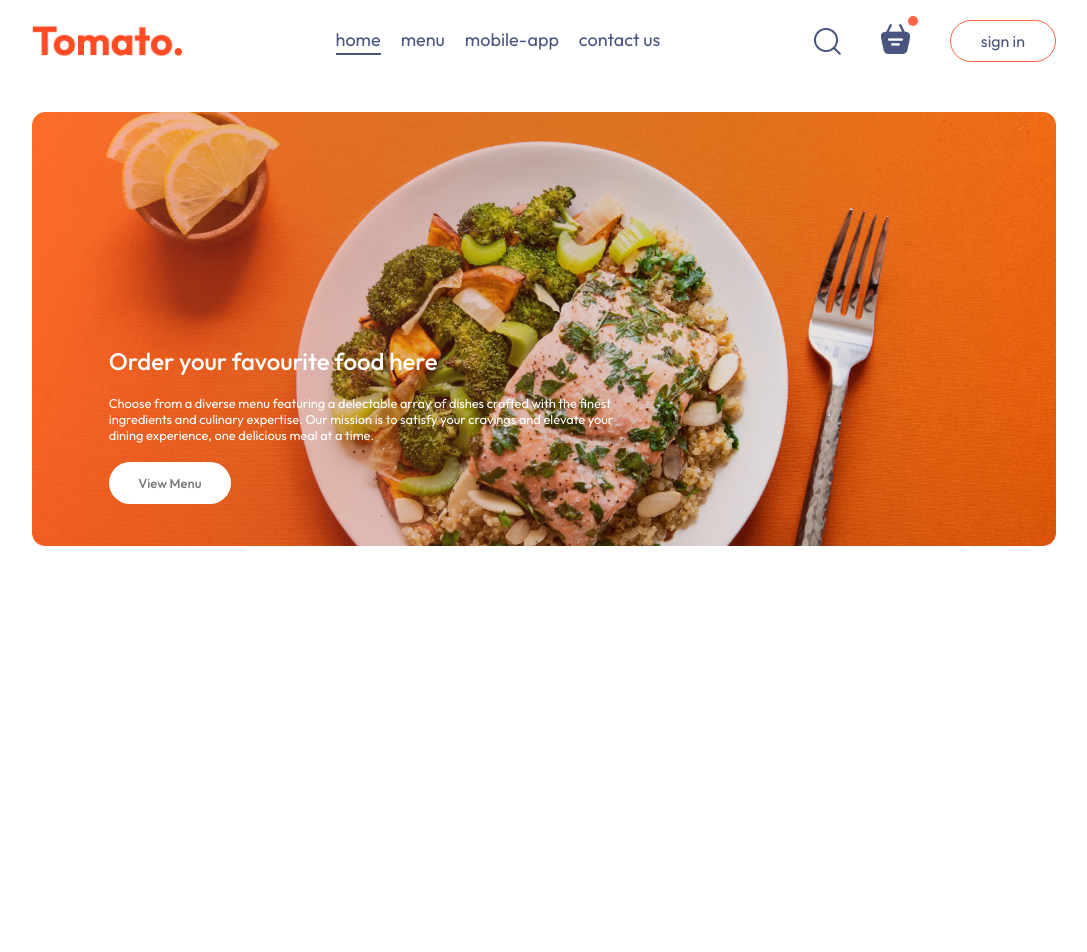
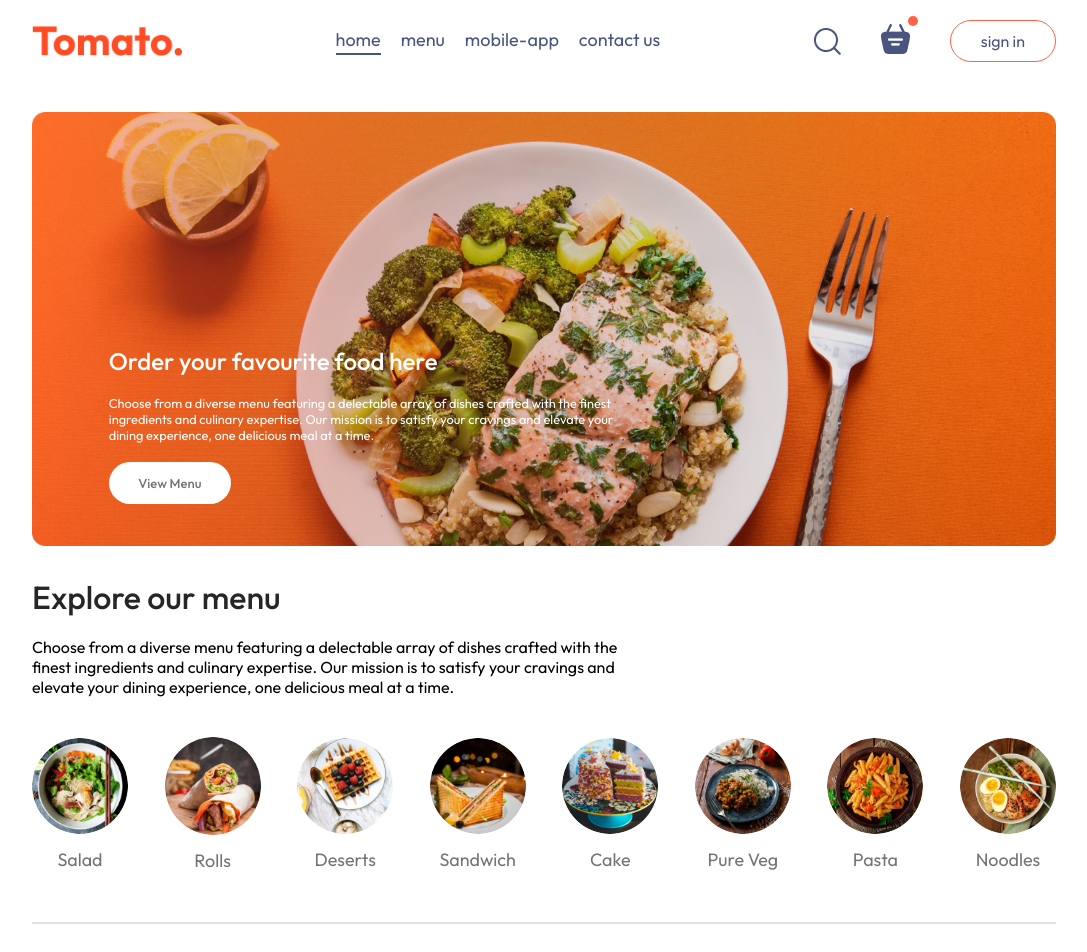
Before and after one commit to dineshkumar-mb/food-del-frontend, a React (Vite) app: page / in a window 1280 px wide. Shown: the top 952 px of the page, without its empty margins (96-1183 px from the left). Before the commit the page ends 800 px from the top, so only its background shows below. Built offline with nearby package versions, Linux system fonts and the light colour scheme.

Commit message:
food display,food item,storeContext and filter items created

```diff
--- /dev/null
+++ b/src/components/ExploreMenu/ExploreMenu.css
@@ -0,0 +1,49 @@
+.explore-menu{
+    display: flex;
+    flex-direction: column;
+    gap: 20px;
+}
+
+.explore-menu h1{
+    color: #262626;
+    font-weight: 500;
+}
+.explore-menu-text{
+    max-width: 60%;
+    columns: #808080;
+}
+.explore-menu-list{
+    display: flex;
+    justify-content: space-between;
+    align-items: center;
+    gap: 30px;
+    text-align: center;
+    margin: 20px 0px;
+    overflow-x: scroll;
+}
+.explore-menu-list::-webkit-scrollbar{
+    display: none;
+}
+.explore-menu-list-item img{
+    width:7.5vw;
+    min-width: 80px;
+    cursor: pointer;
+    border-radius: 50%;
+    transition: 0.2s;
+}
+.explore-menu-list-item p{
+    margin-top: 10px;
+    color:#747474;
+    font-size: max(1.4vw,16px);
+    cursor: pointer;
+}
+.explore-menu hr{
+    margin: 10px 0px;
+    height:2px;
+    background-color: #e2e2e2;
+    border: none;
+}
+.explore-menu-list-item .active{
+    border: 4px solid tomato;
+    padding: 2px;
+}
--- /dev/null
+++ b/src/components/ExploreMenu/ExploreMenu.jsx
@@ -0,0 +1,36 @@
+import React from 'react';
+import './ExploreMenu.css';
+import { menu_list } from '../../assets/assets';
+
+const ExploreMenu = ({ category, setCategory }) => {
+  return (
+    <div className='explore-menu' id='explore-menu'>
+      <h1>Explore our menu</h1>
+      <p className='explore-menu-text'>
+        Choose from a diverse menu featuring a delectable array of dishes
+        crafted with the finest ingredients and culinary expertise. Our mission
+        is to satisfy your cravings and elevate your dining experience, one
+        delicious meal at a time.
+      </p>
+      <div className='explore-menu-list'>
+        {menu_list.map((item, index) => (
+          <div
+            onClick={() => setCategory(prev => prev === item.menu_name ? "All" : item.menu_name)}
+            key={index}
+            className='explore-menu-list-item'
+          >
+            <img
+              className={category === item.menu_name ? "active" : ""}
+              src={item.menu_image}
+              alt=""
+            />
+            <p>{item.menu_name}</p>
+          </div>
+        ))}
+      </div>
+      <hr />
+    </div>
+  );
+};
+
+export default ExploreMenu;
--- /dev/null
+++ b/src/components/FoodDisplay/FoodDisplay.css
@@ -0,0 +1,14 @@
+.food-display{
+    margin-top: 30px;
+}
+ .food-display h2{
+    font-size: max(2vw,24px);
+    font-weight: 600;
+ }
+ .food-display-list{
+   display: grid;
+   grid-template-columns: repeat(auto-fill,minmax(240px ,1fr));
+   margin-top: 30pcx;
+   gap:30px;
+   row-gap:50px;
+ }
--- /dev/null
+++ b/src/components/FoodDisplay/FoodDisplay.jsx
@@ -0,0 +1,21 @@
+import React , {useContext} from 'react'
+import { StoreContext } from '../../context/StoreContext'
+import './FoodDisplay.css'
+import FoodItem from '../FoodItem/FoodItem'
+const FoodDisplay = ({category}) => {
+    const {food_list} = useContext(StoreContext)
+
+  return (
+    <div className='food-display'id = 'food-display'>
+<h2> Top dishes near your </h2>
+<div className="food-display-list">
+   {food_list.map((item,index) => {
+    if(category==="All" || category===item.category)
+    return <FoodItem key={index} id= {item._id}name={item.name} description={item.description} price={item.price}image={item.image}/>
+   })}
+</div>
+    </div>
+  )
+}
+
+export default FoodDisplay;
--- /dev/null
+++ b/src/components/FoodItem/FoodItem.css
@@ -0,0 +1,63 @@
+.food-item{
+    width: 100%;
+    margin:auto;
+    border-radius: 15px;
+    box-shadow: 0px 0px 10px #00000015;
+    transition: 0.3s;
+    animation: fadeIn 1s;
+}
+.food-item-image{
+    width: 100%;
+    border-radius: 15px 15px 0px 0px ;
+}
+.food-item-info{
+    padding: 20px;
+}
+.food-item-name-rating{
+    display: flex;
+    justify-content: space-between;
+    align-items: center;
+    margin-bottom: 10px;
+}
+.food-item-name-rating p{
+    font-size:20px;
+    font-weight: 500;
+}
+.food-item-name-rating img{
+    width: 70px;
+}
+.food-item-desc{
+    color:#676767;
+    font-size: 12px;
+}
+.food-item-price{
+    color: tomato;
+     font-size: 22px;
+     font-weight: 500;
+     margin: 10px 0px;
+}
+.food-item-img-container{
+     position: relative;
+}
+.food-item-img-container .add{
+    width: 35px;
+    position: absolute;
+    bottom: 15px;
+    right: 15px;
+    cursor: pointer;
+    border-radius: 50%;
+}
+.food-item-counter{
+    position: absolute;
+    bottom: 15px;
+    right: 15px;
+    display: flex;
+    align-items: center;
+    gap:10px;
+    padding: 6px;
+    border-radius: 50px;
+    background-color:white ;
+}
+.food-item-counter img{
+   width: 30px;
+}
--- /dev/null
+++ b/src/components/FoodItem/FoodItem.jsx
@@ -0,0 +1,34 @@
+import React, {useContext} from 'react'
+import './FoodItem.css'
+import { assets } from '../../assets/assets'
+import { StoreContext } from '../../context/StoreContext'
+const FoodItem = ({id,name,price,description,image}) => {
+
+  const{cartItems,addToCart,removeFromCart} = useContext(StoreContext);
+  return (
+    <div className='food-item'>
+       <div className="food-item-img-container">
+        <img className='food-item-image' src={image} alt="" />
+       {!cartItems[id]
+       ?<img className='add'onClick={()=>addToCart(id)} src={assets.add_icon_white} alt=''/>
+       :<div className='food-item-counter'>
+<img onClick ={()=>removeFromCart(id)}src= {assets.remove_icon_red}alt="" />
+<p>{cartItems[id]}</p>
+       <img onClick={()=>addToCart(id)} src={assets.add_icon_green} alt="" />
+       </div>
+       }
+       </div>
+       <div className="food-item-info">
+        <div className="food-item-name-rating">
+            <p>{name}</p>
+            <img src={assets.rating_starts} alt="" />
+
+        </div>
+        <p className="food-item-desc">{description}</p>
+        <p className='food-item-price'>${price}</p>
+       </div>
+        </div>
+  )
+}
+
+export default FoodItem ;
--- /dev/null
+++ b/src/context/StoreContext.jsx
@@ -0,0 +1,42 @@
+import { useEffect, useState } from 'react';
+
+import { createContext } from "react";
+import { food_list } from "../assets/assets";
+export const StoreContext  = createContext(null)
+ const StoreContextProvider = (props) => {
+
+    const [cartItems,setCartItems] = useState({});
+
+    const addToCart = (itemId) =>{
+        if (!cartItems[itemId]) {
+            setCartItems((prev)=>({...prev,[itemId]:1}))
+        }
+        else{
+            setCartItems((prev)=>({...prev,[itemId]:prev[itemId]+1}))
+        }
+
+    }
+    const removeFromCart = (itemId) =>{
+        setCartItems((prev)=>({...prev,[itemId]:prev[itemId]-1}))
+    }
+    useEffect (()=>{
+        console.log(cartItems);
+    },[cartItems])
+
+    const contextValue ={
+           food_list,
+           cartItems ,
+           setCartItems,
+           addToCart,
+           removeFromCart
+    }
+
+
+    return (
+        <StoreContext.Provider value={contextValue}>
+            {props.children}
+        </StoreContext.Provider>
+    )
+}
+
+export default StoreContextProvider;
--- a/src/main.jsx
+++ b/src/main.jsx
@@ -3,10 +3,13 @@
 import './index.css'
 import App from './App.jsx'
 import { BrowserRouter} from 'react-router-dom'
+import StoreContextProvider from './context/StoreContext.jsx'
 
 ReactDom.createRoot(document.getElementById('root')).render(
  <BrowserRouter>
+ <StoreContextProvider>
    <App />
+   </StoreContextProvider>
  </BrowserRouter>
 
 
--- a/src/pages/Home/Home.jsx
+++ b/src/pages/Home/Home.jsx
@@ -1,10 +1,17 @@
-import React from 'react'
+import React , {useState}from 'react'
 import  "./Home.css"
 import Header from '../../components/Header/Header'
+import ExploreMenu from '../../components/ExploreMenu/ExploreMenu'
+import FoodDisplay from '../../components/FoodDisplay/FoodDisplay'
+
 const Home = () => {
+    const [category,setCategory] = useState("All");
    return (
     <div>
         <Header />
+
+        <ExploreMenu  category={category} setCategory={setCategory}/>
+     <FoodDisplay category={category}/>
     </div>
    )
 
```
